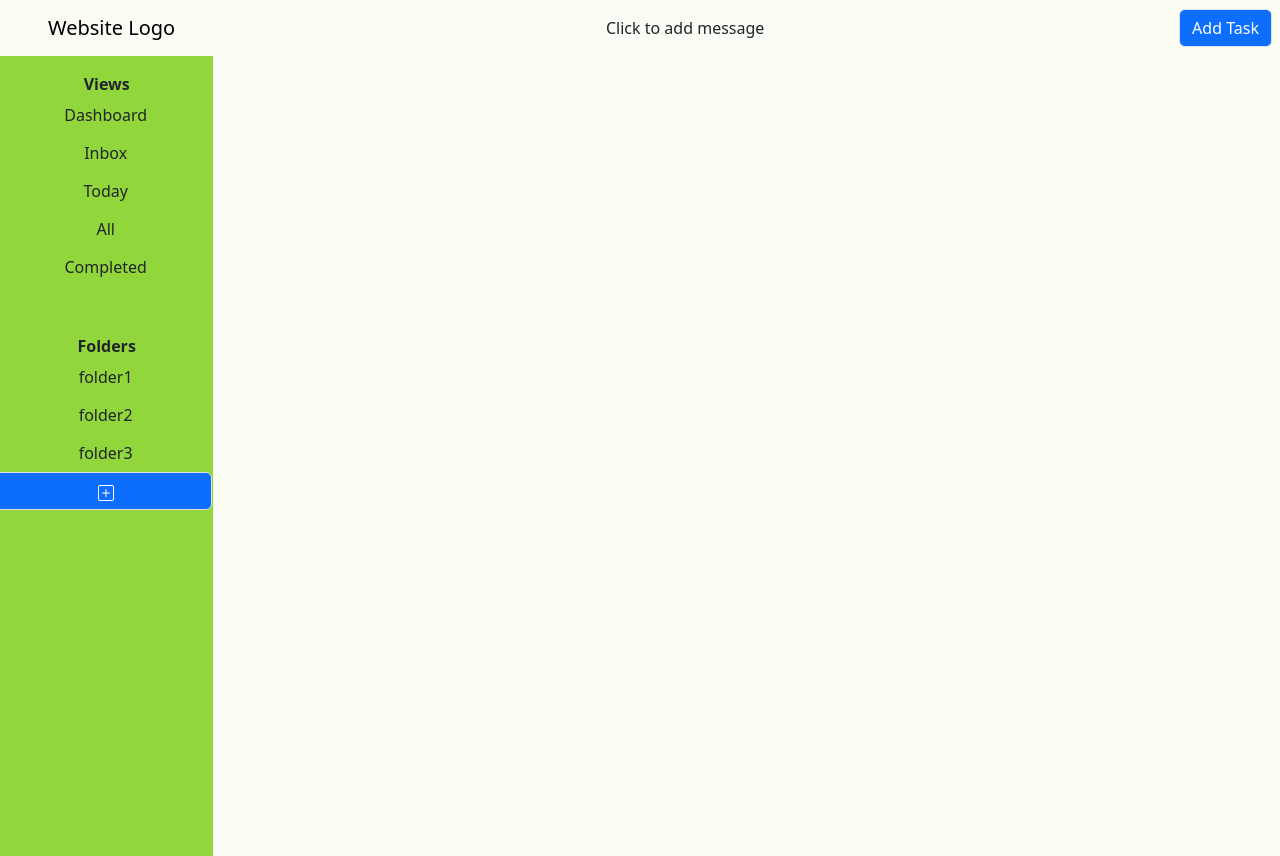
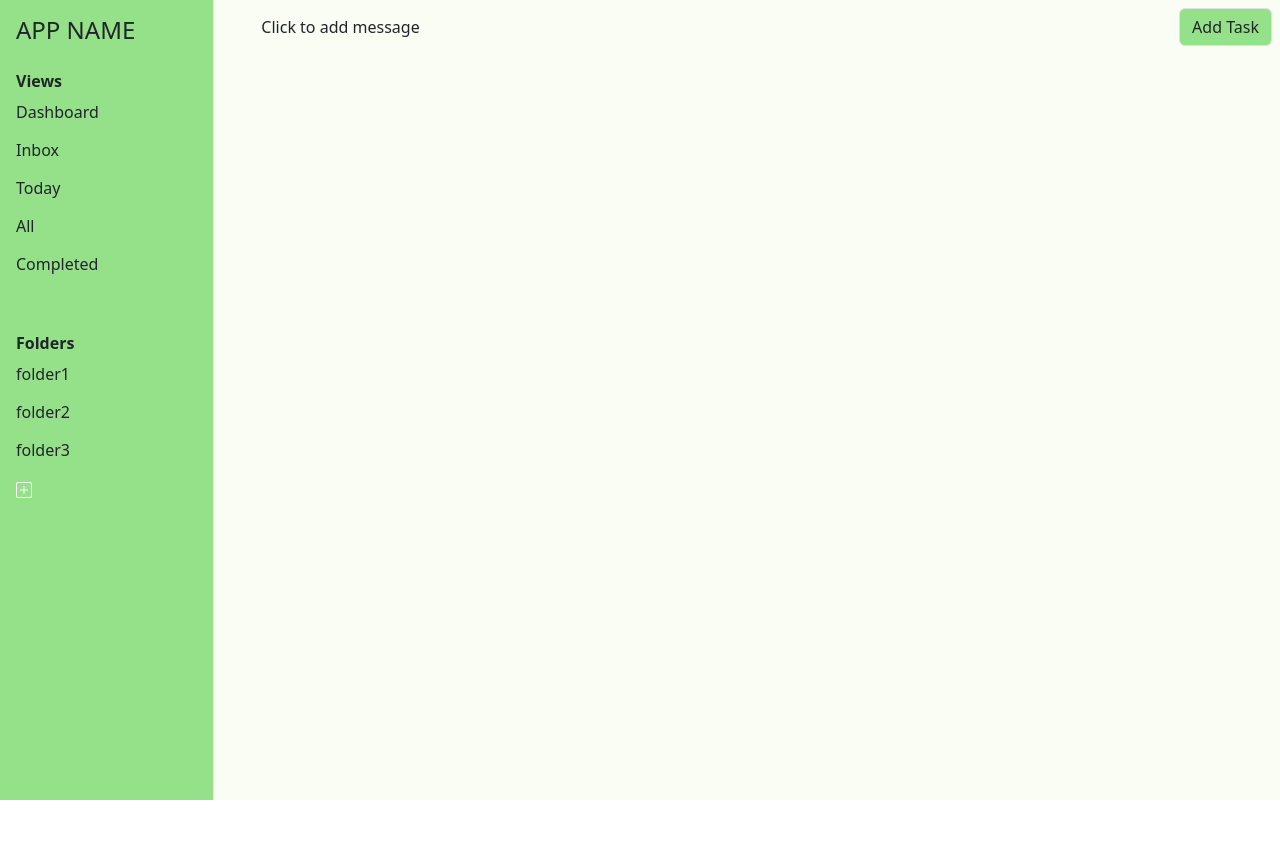
Before and after one commit to Kenref/gamified-todo-app, a React (Vite) app: page / in a window 1280 px wide. After the commit the page ends 800 px from the top, so only its background shows below. Built offline with nearby package versions, Linux system fonts and the light colour scheme.

Commit message:
changed colour scheme

```diff
--- a/App.css
+++ b/App.css
@@ -1,20 +1,24 @@
+:root {
+	--text: #101a0f;
+	--background: #f9fdf3;
+	--primary: #60c351;
+	--secondary: #95e18a;
+	--accent: #68e156;
+}
 /* colour pallate added here for easy changing */
-
-.navbar-colour {
-	background-color: #f9fdf3;
+body {
+	color: var(--text);
 }
 
 .sidebar-colour {
-	background-color: #91d63b;
+	background-color: var(--secondary);
 }
 
-.tasklist-colour {
-	background-color: #f9fdf3;
+.background-colour {
+	/* background-color: #f9fdf3; */
+	background-color: var(--background);
 }
 
 .accent-colour {
-	background-color: #59b7dc;
+	background-color: #68e156;
 }
-
-/* #91d63b
-#86e6d6 */
--- a/src/App.jsx
+++ b/src/App.jsx
@@ -49,21 +49,23 @@ function App() {
 	const [activeFolderID, setActiveFolderID] = useState(null);
 
 	return (
-		<div>
-			{/* Consider adding the navbar with ui elements to the bottom */}
-			<NavBar
-				navBarMessage={navBarMessage}
-				setNavBarMessage={setNavBarMessage}
-				folders={folders}
-				tasks={tasks}
-				setTasks={setTasks}
-			/>
-			<div className="container-fluid">
-				<div className="row">
+		<div className="container-fluid">
+			<div className="row">
+				{/* Consider adding the navbar with ui elements to the bottom */}
+				<div className="col-md-2 col-xxl-1 d-none d-md-block px-0">
 					<SideBar
 						folders={folders}
 						setFolders={setFolders}
 						setActiveFolderID={setActiveFolderID}
+					/>
+				</div>
+				<div className="col-md-10 col-xxl-11 px-0  background-colour">
+					<NavBar
+						navBarMessage={navBarMessage}
+						setNavBarMessage={setNavBarMessage}
+						folders={folders}
+						tasks={tasks}
+						setTasks={setTasks}
 					/>
 					<MainSection
 						folders={folders}
--- a/src/sections/NavBar.jsx
+++ b/src/sections/NavBar.jsx
@@ -94,17 +94,18 @@ function NavBar({
 
 	return (
 		<>
-			<nav className=" navbar sticky-top pe-2 ps-5 navbar-colour">
-				<a href="#" className="navbar-brand">
+			<nav className=" navbar sticky-top pe-2 ps-5">
+				{/* <a href="#" className="navbar-brand">
 					Website Logo
-				</a>
+				</a> */}
 
 				<NavBarMessage
 					navBarMessage={navBarMessage}
 					setNavBarMessage={setNavBarMessage}
 				/>
 				<button
-					className="btn border bg-primary text-white"
+					className="btn border"
+					style={{ backgroundColor: "#95e18a" }}
 					onClick={() => setShowModal(!showModal)}
 				>
 					Add Task
--- a/src/sections/SideBar.jsx
+++ b/src/sections/SideBar.jsx
@@ -57,33 +57,32 @@ function SideBar({ folders, setFolders, setActiveFolderID }) {
 
 	//try to remove row from the divs if not needed
 	return (
-		<div
-			className="col-md-2 d-none d-md-block sidebar-colour"
-			style={{ height: "100vh" }}
-		>
-			<div className="btn-group row mt-3">
-				<strong className="text-center">Views</strong>
-				<button className="btn">Dashboard</button>
-				<button className="btn">Inbox</button>
-				<button className="btn">Today</button>
-				<button className="btn">All</button>
-				<button className="btn">Completed</button>
+		<div className="sidebar-colour px-3" style={{ height: "100vh" }}>
+			{/* TODO consider adding a accented background colour for name/logo */}
+			<h4 className="pt-3">APP NAME</h4>
+			<div className="btn-group row mt-3 text-start">
+				<strong>Views</strong>
+				<button className="btn text-start">Dashboard</button>
+				<button className="btn text-start">Inbox</button>
+				<button className="btn text-start">Today</button>
+				<button className="btn text-start">All</button>
+				<button className="btn text-start">Completed</button>
 			</div>
-			<div className="btn-group row mt-5">
-				<span className="text-center">
+			<div className="btn-group row mt-5 ">
+				<span>
 					<strong>Folders</strong>
 				</span>
 				{folders.map((folder) => (
 					<button
 						key={folder.id}
-						className="btn"
+						className="btn text-start"
 						onClick={() => setActiveFolderID(folder.id)}
 					>
 						{folder.name}
 					</button>
 				))}
 				<button
-					className="btn border bg-primary text-white"
+					className="btn text-white text-start"
 					onClick={() => setShowModal(!showModal)}
 				>
 					{plusIcon}
--- a/src/sections/TaskList.jsx
+++ b/src/sections/TaskList.jsx
@@ -5,7 +5,7 @@ import { useState } from "react";
 
 function TaskList({ folders, tasks, setTasks }) {
 	return (
-		<div className="col-md-10 ml-sm-auto col-lg-10 px-4 pt-3 tasklist-colour">
+		<div className="col-md-10 ml-sm-auto col-lg-10 px-4 pt-3">
 			<ul className="list-unstyled list-group">
 				{tasks.map((task) => (
 					<IndividualTodo
```
